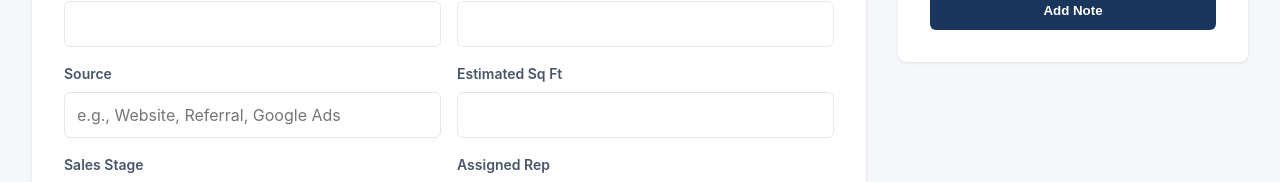
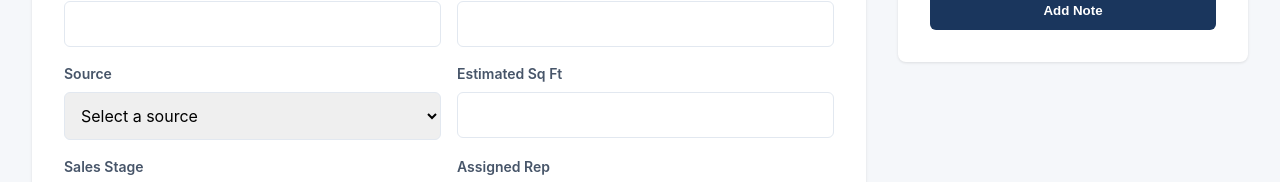
Before and after one commit to peakleadsgroup/floorcoating, a React (Vite) app in the folder crm/: page /leads/1 in a window 1280 px wide. Shown: the part 396-578 px from the top of the page. Built offline with nearby package versions, Linux system fonts and the light colour scheme; no server answers; the database is empty.

Commit message:
Change small things

```diff
--- a/crm/src/pages/LeadDetail.jsx
+++ b/crm/src/pages/LeadDetail.jsx
@@ -334,12 +334,17 @@ Date: _______________`,
               </div>
               <div className="form-group">
                 <label>Source</label>
-                <input
-                  type="text"
+                <select
                   value={formData.source}
                   onChange={(e) => setFormData({ ...formData, source: e.target.value })}
-                  placeholder="e.g., Website, Referral, Google Ads"
-                />
+                >
+                  <option value="">Select a source</option>
+                  <option value="Meta">Meta</option>
+                  <option value="Google">Google</option>
+                  <option value="Referral">Referral</option>
+                  <option value="Organic Socials">Organic Socials</option>
+                  <option value="Other">Other</option>
+                </select>
               </div>
               <div className="form-group">
                 <label>Estimated Sq Ft</label>
@@ -356,11 +361,12 @@ Date: _______________`,
                   onChange={(e) => setFormData({ ...formData, sales_stage: e.target.value })}
                 >
                   <option value="new">New</option>
-                  <option value="contacted">Contacted</option>
+                  <option value="follow_up">Follow Up</option>
+                  <option value="appointment_set">Appointment Set</option>
                   <option value="quoted">Quoted</option>
-                  <option value="ready_to_sign">Ready to Sign</option>
                   <option value="sold">Sold</option>
                   <option value="lost">Lost</option>
+                  <option value="not_interested">Not Interested</option>
                 </select>
               </div>
               <div className="form-group">
--- a/crm/src/pages/SalesBoard.jsx
+++ b/crm/src/pages/SalesBoard.jsx
@@ -6,11 +6,12 @@ import './SalesBoard.css'
 
 const SALES_STAGES = [
   { id: 'new', title: 'New' },
-  { id: 'contacted', title: 'Contacted' },
+  { id: 'follow_up', title: 'Follow Up' },
+  { id: 'appointment_set', title: 'Appointment Set' },
   { id: 'quoted', title: 'Quoted' },
-  { id: 'ready_to_sign', title: 'Ready to Sign' },
   { id: 'sold', title: 'Sold' },
   { id: 'lost', title: 'Lost' },
+  { id: 'not_interested', title: 'Not Interested' },
 ]
 
 function SalesBoard() {
```
